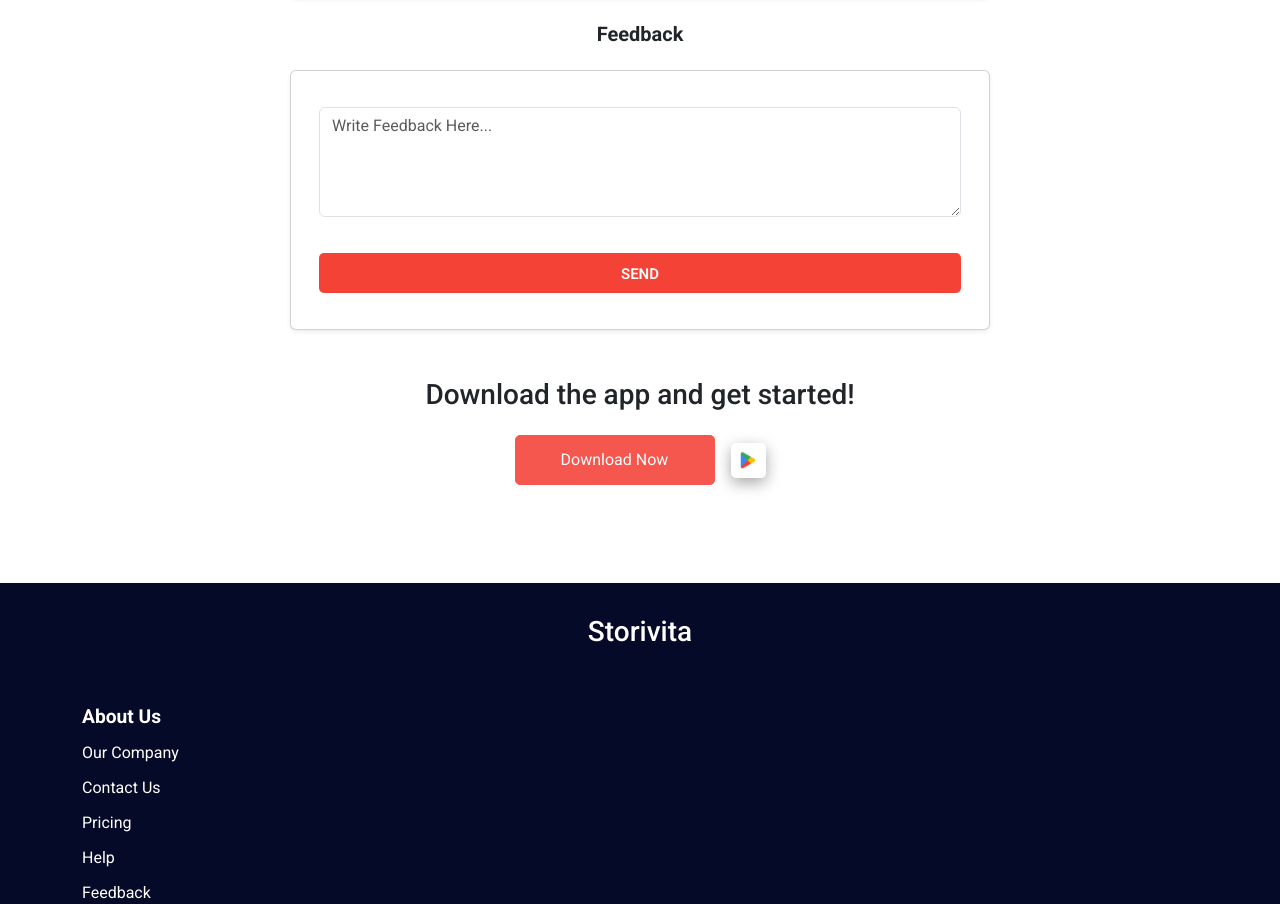
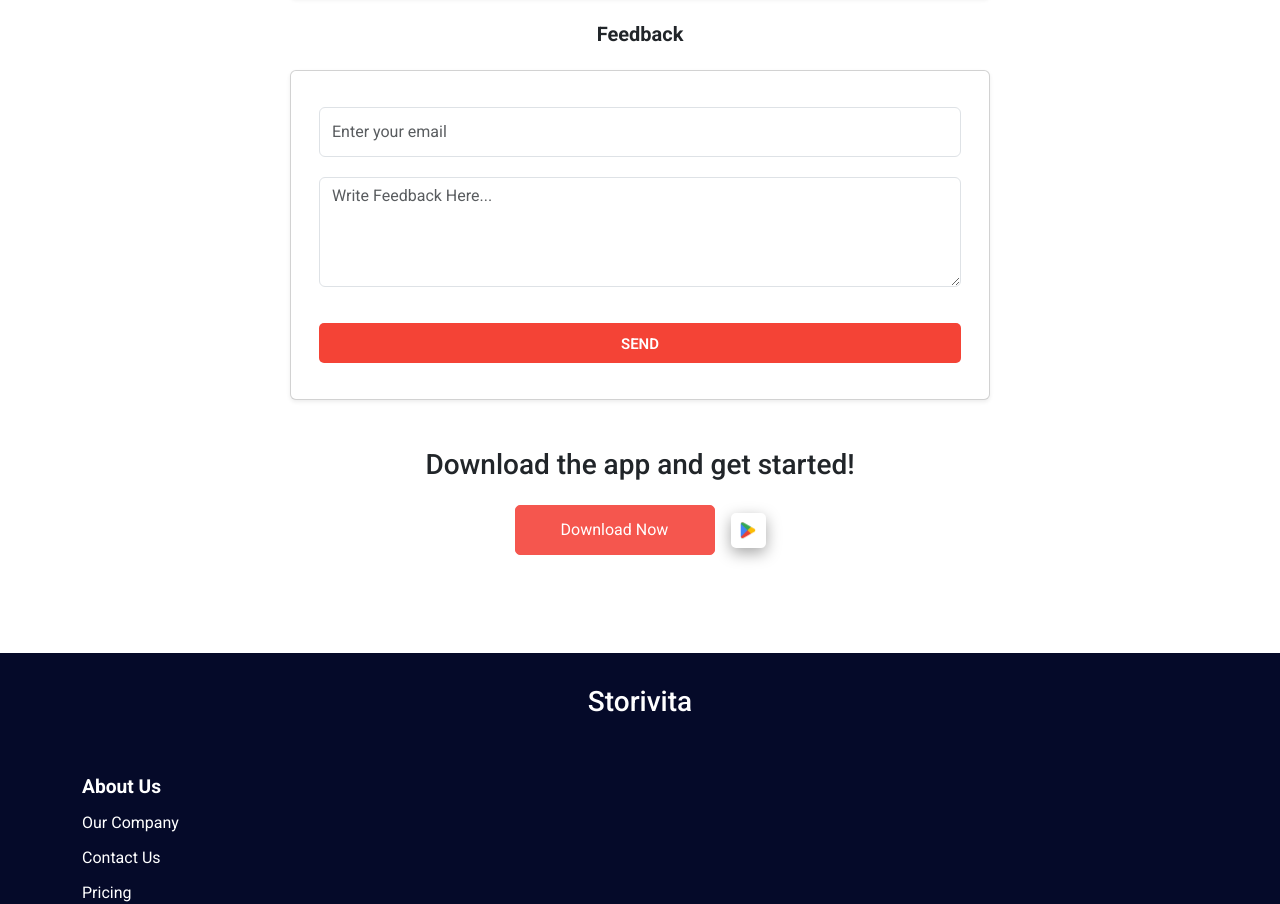
Before and after one commit to AbbasMhowwala35/storivita, a React (Create React App) app: page /#/contact in a window 1280 px wide. Shown: the part 1186-2090 px from the top of the page. Built offline with nearby package versions, Linux system fonts and the light colour scheme.

Commit message:
Added some changes

```diff
--- a/package.json
+++ b/package.json
@@ -7,6 +7,7 @@
     "@testing-library/jest-dom": "^6.6.4",
     "@testing-library/react": "^16.3.0",
     "@testing-library/user-event": "^13.5.0",
+    "axios": "^1.13.2",
     "bootstrap": "^5.3.7",
     "emailjs-com": "^3.2.0",
     "react": "^19.1.1",
--- a/src/components/pages/ContactUs.js
+++ b/src/components/pages/ContactUs.js
@@ -3,6 +3,7 @@
 import emailjs from "emailjs-com";
 import '../assets/css/ContactUs.css';
 import Download from '../common/Download';
+import axios from 'axios';
 
 const ContactUs = () => {
     const [form, setForm] = useState({
@@ -11,6 +12,10 @@
         email: "",
         mobile: "",
         message: ""
+    });
+    const [formData, setFormData] = useState({
+        email: "",
+        feedback: "",
     });
     const [errors, setErrors] = useState({});
     const [error, setError] = useState("");
@@ -35,18 +40,36 @@
         });
     }
 
+    const handleInputChange = (e) => {
+        const { name, value } = e.target;
+        setFormData((prev) => ({ ...prev, [name]: value }));
+        setError((prevErrors) => {
+            const newErrors = { ...prevErrors };
+
+            if (name === "email") {
+                if (!value.trim()) {
+                    newErrors.email = "Email is required.";
+                } else if (!/^[^\s@]+@[^\s@]+\.[^\s@]+$/.test(value)) {
+                    newErrors.email = "Please enter a valid email address.";
+                } else {
+                    delete newErrors.email;
+                }
+            }
+            if (name === "feedback") {
+                if (!value.trim()) {
+                    newErrors.feedback = "Please enter your feedback.";
+                } else {
+                    delete newErrors.feedback;
+                }
+            }
+            return newErrors;
+        });
+    };
+
     const handleFeedbackChange = (e) => {
         setFeedback(e.target.value);
         if (error) setError("");
     }
-
-    const validateFeedbackForm = () => {
-        if (!feedback.trim()) {
-            setError("Please enter your feedback.");
-            return false;
-        }
-        return true;
-    };
 
     const validateForm = () => {
         let newErrors = {};
@@ -91,29 +114,44 @@
             .catch((err) => console.error(err));
     };
 
-    const sendFeedback = (e) => {
+    const validateFeedbackForm = () => {
+        const newErrors = {};
+        if (!formData.email.trim()) {
+            newErrors.email = "Email is required.";
+        } else if (!/^[^\s@]+@[^\s@]+\.[^\s@]+$/.test(formData.email)) {
+            newErrors.email = "Please enter a valid email address.";
+        }
+        if (!formData.feedback.trim()) {
+            newErrors.feedback = "Please enter your feedback.";
+        }
+        setError(newErrors);
+        return Object.keys(newErrors).length === 0;
+    };
+
+    const sendFeedback = async (e) => {
         e.preventDefault();
         if (!validateFeedbackForm()) return;
-        if (!feedback.trim()) {
-            setError("Please write your feedback before sending.");
-            return;
+        setIsSending(true);
+        try {
+            const response = await axios.post(
+                "https://backend.storivita.com/api/feedback/website",
+                {
+                    email: formData.email,
+                    description: formData.feedback,
+                }
+            );
+            if (response.status === 200) {
+                alert("Thank you for your feedback!");
+                setFormData({ email: "", feedback: "" });
+                setError({});
+            }
+        } catch (err) {
+            console.error(err);
+            alert("Something went wrong while sending feedback. Please try again.");
+        } finally {
+            setIsSending(false);
         }
-        emailjs
-            .send(
-                "service_2jfcon2",
-                "template_dnp2tv2",
-                { feedback },
-                "mEBZ00b_Q6xHgGRV5"
-            )
-            .then(() => {
-                alert("Feedback sent!");
-                setFeedback("");
-                setError("");
-            })
-            .catch((err) => console.error(err));
     };
-
-    // console.log(form)
 
     return (
         <div className="contact-page">
@@ -240,15 +278,27 @@
                         <Card.Body>
                             <Form onSubmit={sendFeedback}>
                                 <Form.Control
+                                    type="email"
+                                    name="email"
+                                    placeholder="Enter your email"
+                                    value={formData.email}
+                                    onChange={handleInputChange}
+                                    isInvalid={!!error.email}
+                                />
+                                <Form.Control.Feedback type="invalid" className='mb-3'>
+                                    {error.email}
+                                </Form.Control.Feedback>
+                                <Form.Control
                                     as="textarea"
                                     rows={4}
+                                    name="feedback"
                                     placeholder="Write Feedback Here..."
-                                    value={feedback}
-                                    onChange={handleFeedbackChange}
-                                    isInvalid={!!error}
+                                    value={formData.feedback}
+                                    onChange={handleInputChange}
+                                    isInvalid={!!error.feedback}
                                 />
-                                <Form.Control.Feedback type="invalid">
-                                    {error}
+                                <Form.Control.Feedback type="invalid" className='mb-3'>
+                                    {error.feedback}
                                 </Form.Control.Feedback>
                                 <button
                                     type="submit"
--- a/src/components/pages/HelpPage.js
+++ b/src/components/pages/HelpPage.js
@@ -1,7 +1,7 @@
-import React from "react";
 import help from '../assets/images/help.svg'
 import "../assets/css/HelpPage.css";
 import { Button, Col, Container, Row } from "react-bootstrap";
+import { Link } from "react-router-dom";
 
 const HelpPage = () => {
 
@@ -100,7 +100,9 @@
                         <p className="hero-text mb-3">
                             Here you’ll find answers to common questions about using our platform, managing your business profile, and getting the most out of Storivita.
                         </p>
-                        <Button className="theme-primary-filled">Chat With Us</Button>
+                        <Link to="/contact">
+                            <Button className="theme-primary-filled">Chat With Us</Button>
+                        </Link>
                     </Col>
                 </Row>
             </Container>
```
Also changed, not shown: 1 other file (tests, documents, lock files or other folders).
